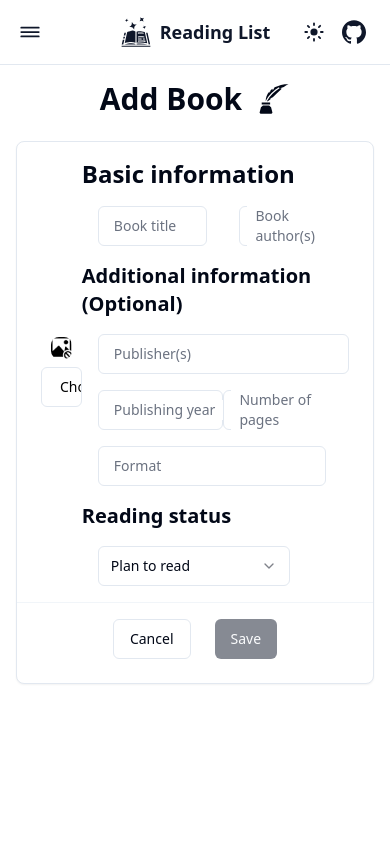
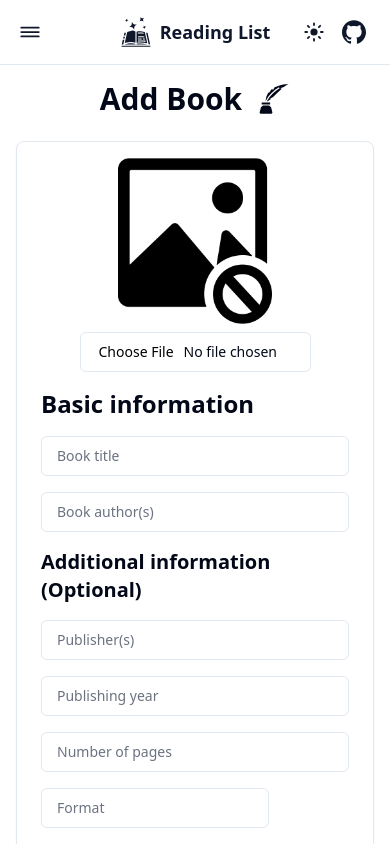
Before and after one commit to dawid-walkiewicz/book-tracker-local, a React (Vite) app: page /add in a window 390 px wide. Shown: the top 844 px of the page. Built offline with nearby package versions, Linux system fonts and the light colour scheme.

Commit message:
edit form mobile

```diff
--- a/src/components/BookEditForm.tsx
+++ b/src/components/BookEditForm.tsx
@@ -147,15 +147,15 @@ export const BookEditForm = ({
     <Form {...form}>
       <form onSubmit={form.handleSubmit(onSubmit)}>
         <Card className="w-full divide-y divide-muted">
-          <CardContent className="flex justify-evenly pb-4 pt-4">
-            <div className="flex w-1/4 flex-col justify-center">
+          <CardContent className="flex flex-col pb-4 pt-4 sm:flex-row sm:justify-evenly">
+            <div className="flex flex-col items-center justify-center pb-4 sm:w-1/4 sm:pb-0">
               <BookCoverFile file={coverFile || null} title="" />
 
               <FormField
                 name="cover"
                 control={form.control}
                 render={() => (
-                  <FormItem className="pt-2">
+                  <FormItem className="w-3/4 pt-2 sm:w-fit">
                     <FormControl>
                       <Input
                         type="file"
@@ -171,7 +171,7 @@ export const BookEditForm = ({
 
             <div className="flex flex-col">
               <h3 className="pb-4 text-2xl font-semibold">Basic information</h3>
-              <div className="flex w-full items-stretch gap-8 pb-4 pl-4">
+              <div className="flex flex-col items-stretch gap-4 pb-4 sm:flex-row sm:gap-8 sm:pl-4">
                 <FormField
                   name="title"
                   control={form.control}
@@ -202,7 +202,7 @@ export const BookEditForm = ({
               <h3 className="pb-4 text-xl font-semibold">
                 Additional information (Optional)
               </h3>
-              <div className="flex flex-col gap-4 pb-4 pl-4">
+              <div className="flex flex-col gap-4 pb-4 sm:pl-4">
                 <FormField
                   name="publishers"
                   control={form.control}
@@ -220,12 +220,12 @@ export const BookEditForm = ({
                   )}
                 />
 
-                <div className="flex justify-between">
+                <div className="sm:flex sm:justify-between">
                   <FormField
                     name="publish_year"
                     control={form.control}
                     render={({ field }) => (
-                      <FormItem>
+                      <FormItem className="pb-4 sm:pb-0">
                         <FormControl>
                           <FloatingLabelInput
                             type="number"
@@ -267,7 +267,6 @@ export const BookEditForm = ({
                   />
                 </div>
 
-                <div className="flex justify-between">
                 <FormField
                   name="format"
                   control={form.control}
@@ -285,11 +284,10 @@ export const BookEditForm = ({
                   )}
                 />
               </div>
-              </div>
 
               <h3 className="pb-4 text-xl font-semibold">Reading status</h3>
 
-              <div className="pl-4">
+              <div className="sm:pl-4">
                 <FormField
                   control={form.control}
                   name="status"
```
Lines whose indentation alone changed are shown as unchanged.
